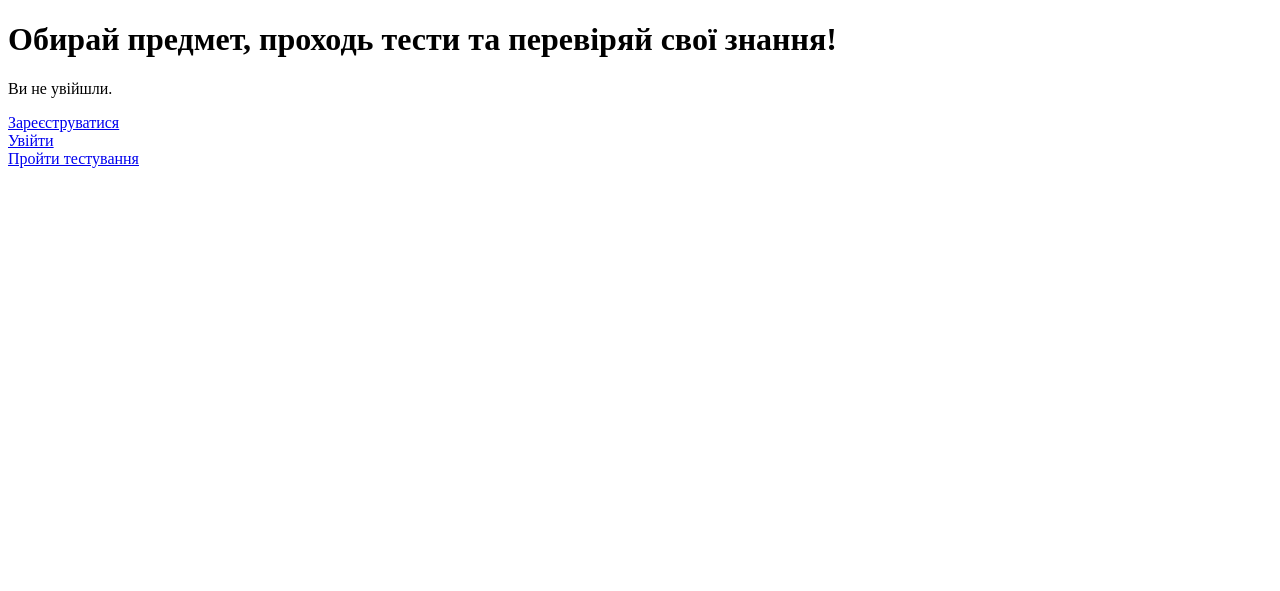
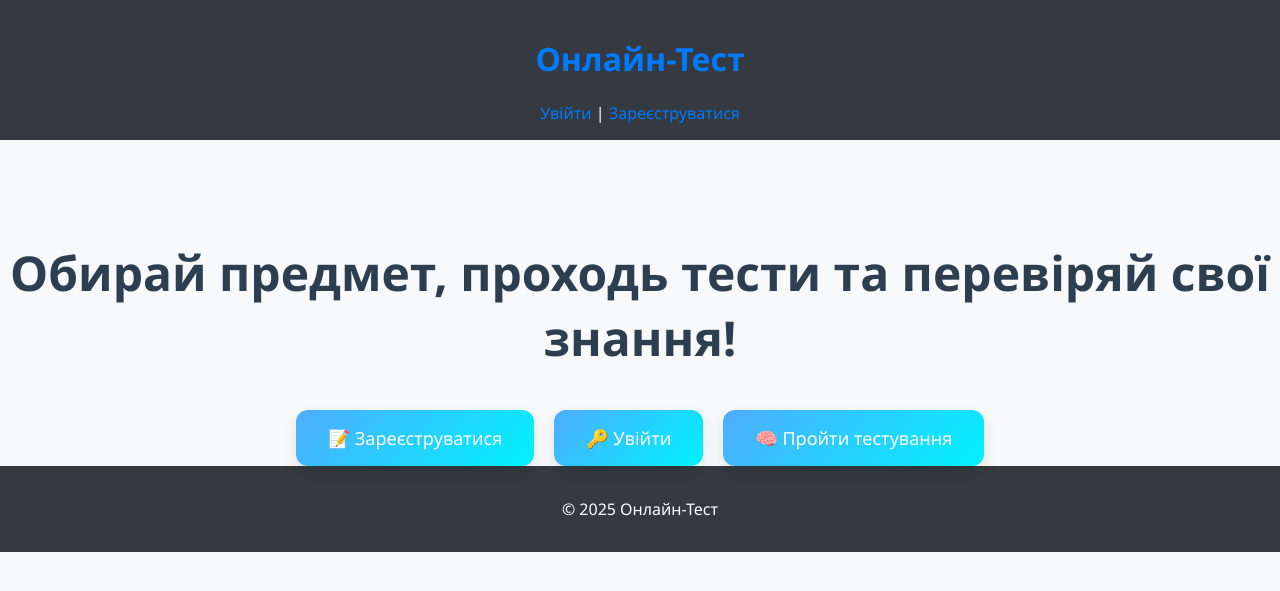
Before and after one commit to Igor-Aheienko/Online--quiz, a Django app: page / in a window 1280 px wide. Shown: the top 591 px of the page. Run offline with Django 5.2, Linux system fonts and the light colour scheme.

Commit message:
feat: add homepage UI with stylish buttons for quiz navigation

```diff
--- a/online-quiz/config/settings.py
+++ b/online-quiz/config/settings.py
@@ -118,7 +118,7 @@ USE_TZ = True
 # Static files (CSS, JavaScript, Images)
 # https://docs.djangoproject.com/en/5.1/howto/static-files/
 
-STATIC_URL = 'static/'
+STATIC_URL = '/static/'
 
 # Default primary key field type
 # https://docs.djangoproject.com/en/5.1/ref/settings/#default-auto-field
--- a/online-quiz/quiz/static/quiz/css/styles.css
+++ b/online-quiz/quiz/static/quiz/css/styles.css
@@ -34,6 +34,7 @@ button, .btn {
 
 button:hover, .btn:hover {
     background: #0056b3;
+    text-decoration: none;
 }
 
 
@@ -62,3 +63,41 @@ button:hover, .btn:hover {
     transform: translateY(-2px);
     box-shadow: 0 6px 10px rgba(0, 0, 0, 0.15);
 }
+
+
+.home-container {
+    text-align: center;
+    margin-top: 100px;
+}
+
+.home-title {
+    font-size: 48px;
+    margin-bottom: 40px;
+    font-weight: bold;
+    color: #2c3e50;
+}
+
+.button-grid {
+    display: flex;
+    justify-content: center;
+    flex-wrap: wrap;
+    gap: 20px;
+}
+
+.home-button {
+    background: linear-gradient(135deg, #4facfe 0%, #00f2fe 100%);
+    border: none;
+    padding: 16px 32px;
+    font-size: 18px;
+    border-radius: 12px;
+    color: white;
+    text-decoration: none;
+    transition: transform 0.2s, box-shadow 0.2s;
+    box-shadow: 0 6px 15px rgba(0, 0, 0, 0.1);
+}
+
+.home-button:hover {
+    transform: translateY(-3px);
+    box-shadow: 0 8px 20px rgba(0, 0, 0, 0.15);
+    text-decoration: none;
+}
--- a/online-quiz/quiz/templates/quiz/correct_answers.html
+++ b/online-quiz/quiz/templates/quiz/correct_answers.html
@@ -11,5 +11,5 @@
         </li>
     {% endfor %}
 </ul>
-<a href="{% url 'home' %}">Повернутись</a>
+<a href="{% url 'home' %}">Повернутись на головну</a>
 {% endblock %}
--- a/online-quiz/quiz/templates/quiz/home.html
+++ b/online-quiz/quiz/templates/quiz/home.html
@@ -1,22 +1,26 @@
-<!DOCTYPE html>
-<html>
-<head>
-    <title>Головна</title>
-</head>
-<body>
-    <h1>Обирай предмет, проходь тести та перевіряй свої знання!</h1>
+{% extends 'quiz/base.html' %}
+{% load static %}
 
-    {% if user.is_authenticated %}
-        <a href="{% url 'profile' %}">Профіль</a>
-        <p>Привіт, {{ user.username }}!</p>
-        <a href="{% url 'subject_list' %}">До предметів</a>
-        <br>
-        <form method="post" action="{% url 'logout' %}"><button type="submit">Вийти{% csrf_token %}</button></form>
-    {% else %}
-        <p>Ви не увійшли.</p>
-        <a href="{% url 'singup' %}">Зареєструватися</a><br>
-        <a href="{% url 'login' %}">Увійти</a><br>
-        <a href="{% url 'subject_list' %}">Пройти тестування</a><br>
-    {% endif %}
-</body>
-</html>
+{% block title %}Головна{% endblock %}
+
+{% block content %}
+<div class="home-container">
+    <h2 class="home-title">Обирай предмет, проходь тести та перевіряй свої знання!</h2>
+
+    <div class="button-grid">
+        {% if user.is_authenticated %}
+            <p>Привіт, {{ user.username }}!</p>
+            <a href="{% url 'profile' %}" class="btn">👤 Профіль</a>
+            <a href="{% url 'subject_list' %}" class="btn">📚 До предметів</a>
+            <form method="post" action="{% url 'logout' %}" style="display:inline;">
+                {% csrf_token %}
+                <button type="submit" class="home-button">🚪 Вийти</button>
+            </form>
+        {% else %}
+            <a href="{% url 'singup' %}" class="home-button">📝 Зареєструватися</a>
+            <a href="{% url 'login' %}" class="home-button">🔑 Увійти</a>
+            <a href="{% url 'subject_list' %}" class="home-button">🧠 Пройти тестування</a>
+        {% endif %}
+    </div>
+</div>
+{% endblock %}
```
